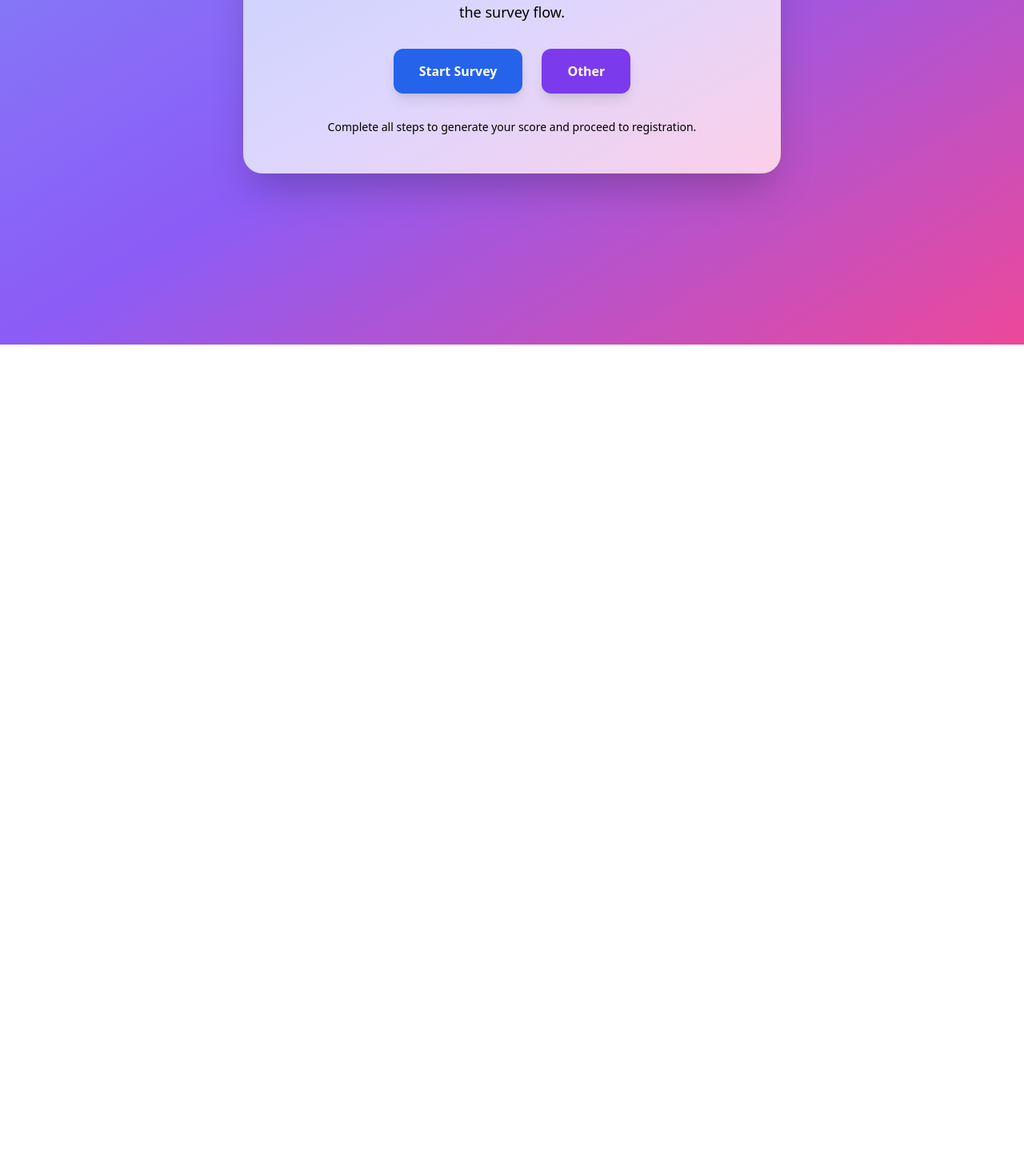
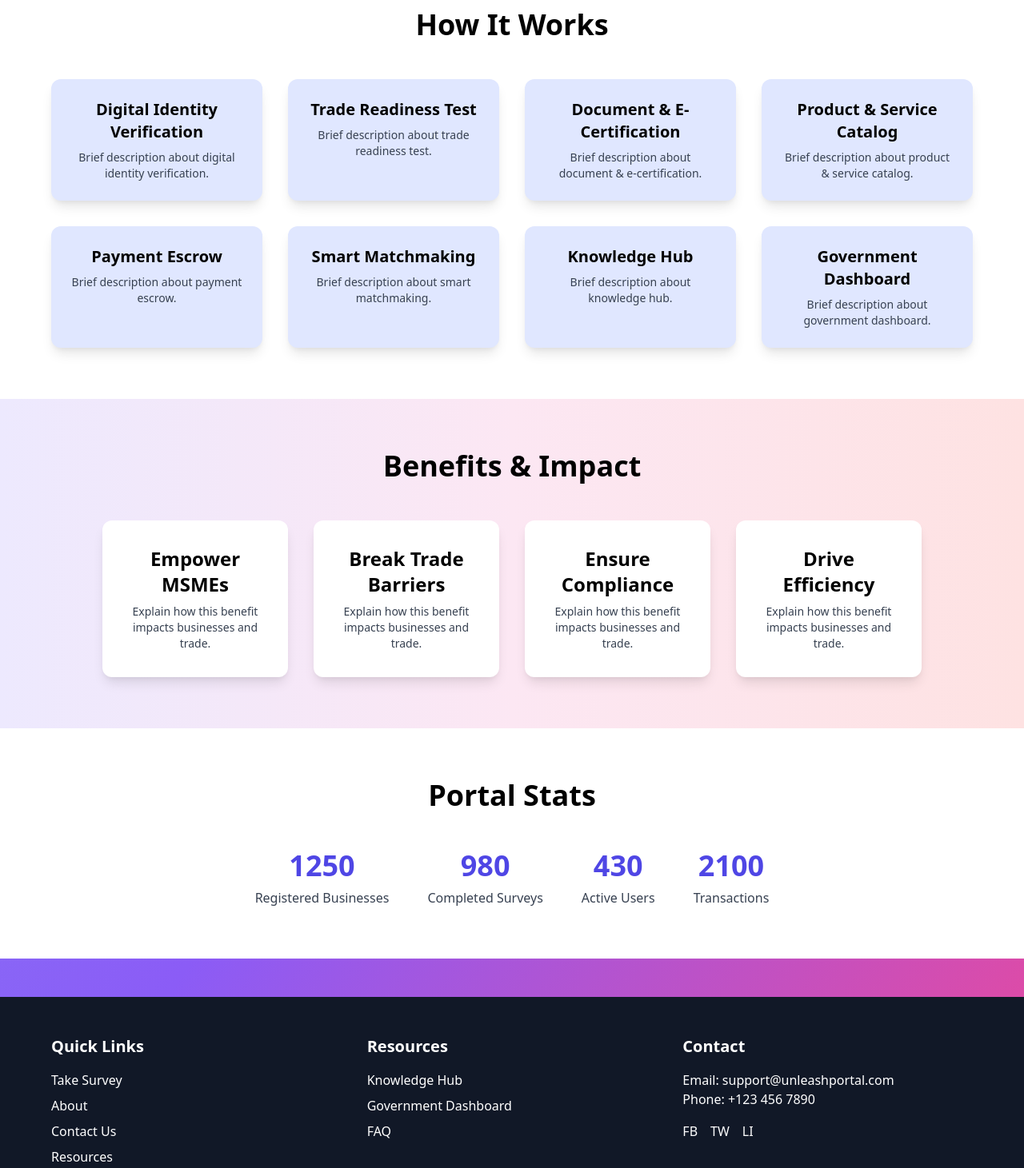
Before and after one commit to Hsprafrique/Unleash, a React (Vite) app: page / in a window 1280 px wide. Shown: the part 369-1830 px from the top of the page at 80% size. Before the commit the page ends 800 px from the top, so only its background shows below. Built offline with nearby package versions, Linux system fonts and the light colour scheme.

Commit message:
new home

```diff
--- a/src/pages/Home.jsx
+++ b/src/pages/Home.jsx
@@ -2,16 +2,15 @@ import { Link } from "react-router-dom";
 
 export default function Home() {
   return (
-    <div className="min-h-screen bg-gradient-to-br from-indigo-400 via-purple-500 to-pink-500 flex items-center justify-center p-6 animate-fadeIn">
-      <div className="w-full max-w-2xl bg-gradient-to-br from-indigo-200 via-purple-200 to-pink-200 rounded-3xl shadow-2xl p-12 text-center space-y-8">
-        <h1 className="text-5xl font-extrabold text-black mb-4 drop-shadow-lg">
-          UNLEASH
-        </h1>
-        <p className="text-black text-lg mb-6 drop-shadow-md">
-          Landing page for the assessment by Sam Ivere. Click below to start the survey flow.
+    <div className="min-h-screen bg-gradient-to-br from-indigo-400 via-purple-500 to-pink-500 animate-fadeIn">
+
+      {/* Hero / Landing Banner */}
+      <section className="flex flex-col items-center justify-center text-center p-12 space-y-6">
+        <h1 className="text-6xl font-extrabold text-white drop-shadow-lg">UNLEASH</h1>
+        <p className="text-white text-lg drop-shadow-md max-w-xl">
+          Complete your trade readiness survey and unlock access to our digital trade portal.
         </p>
-
-        <div className="flex flex-col sm:flex-row justify-center gap-6">
+        <div className="flex flex-col sm:flex-row justify-center gap-6 mt-4">
           <Link
             to="/survey"
             className="px-8 py-4 bg-blue-600 text-white rounded-xl font-semibold hover:bg-blue-700 transform hover:scale-105 transition shadow-lg"
@@ -19,17 +18,108 @@ export default function Home() {
             Start Survey
           </Link>
           <Link
-            to="/COMING-SOON"
+            to="/coming-soon"
             className="px-8 py-4 bg-purple-600 text-white rounded-xl font-semibold hover:bg-purple-700 transform hover:scale-105 transition shadow-lg"
           >
             Other
           </Link>
         </div>
+      </section>
 
-        <p className="text-black text-sm mt-6 drop-shadow-md">
-          Complete all steps to generate your score and proceed to registration.
-        </p>
-      </div>
+      {/* How It Works */}
+      <section className="bg-white py-16 px-6">
+        <h2 className="text-4xl font-bold text-center mb-12">How It Works</h2>
+        <div className="grid grid-cols-1 sm:grid-cols-2 lg:grid-cols-4 gap-8 max-w-6xl mx-auto">
+          {[
+            "Digital Identity Verification",
+            "Trade Readiness Test",
+            "Document & E-Certification",
+            "Product & Service Catalog",
+            "Payment Escrow",
+            "Smart Matchmaking",
+            "Knowledge Hub",
+            "Government Dashboard"
+          ].map((item, idx) => (
+            <div key={idx} className="bg-indigo-100 rounded-xl p-6 text-center shadow-lg hover:shadow-2xl transition">
+              <h3 className="text-xl font-semibold mb-2">{item}</h3>
+              <p className="text-gray-700 text-sm">
+                {/* Placeholder for description */}
+                Brief description about {item.toLowerCase()}.
+              </p>
+            </div>
+          ))}
+        </div>
+      </section>
+
+      {/* Benefits / Impact */}
+      <section className="py-16 px-6 bg-gradient-to-r from-purple-100 via-pink-100 to-red-100">
+        <h2 className="text-4xl font-bold text-center mb-12">Benefits & Impact</h2>
+        <div className="flex flex-col md:flex-row justify-center gap-8 max-w-5xl mx-auto text-center">
+          {["Empower MSMEs", "Break Trade Barriers", "Ensure Compliance", "Drive Efficiency"].map((benefit, idx) => (
+            <div key={idx} className="bg-white rounded-xl p-8 shadow-lg hover:shadow-2xl transition flex-1">
+              <h3 className="text-2xl font-semibold mb-2">{benefit}</h3>
+              <p className="text-gray-700 text-sm">
+                {/* Placeholder */}
+                Explain how this benefit impacts businesses and trade.
+              </p>
+            </div>
+          ))}
+        </div>
+      </section>
+
+      {/* Trade Stats / Numbers */}
+      <section className="py-16 px-6 bg-white">
+        <h2 className="text-4xl font-bold text-center mb-12">Portal Stats</h2>
+        <div className="flex flex-col sm:flex-row justify-center gap-12 max-w-5xl mx-auto text-center">
+          {[
+            { label: "Registered Businesses", value: 1250 },
+            { label: "Completed Surveys", value: 980 },
+            { label: "Active Users", value: 430 },
+            { label: "Transactions", value: 2100 }
+          ].map((stat, idx) => (
+            <div key={idx}>
+              <h3 className="text-4xl font-extrabold text-indigo-600">{stat.value}</h3>
+              <p className="text-gray-700 mt-2">{stat.label}</p>
+            </div>
+          ))}
+        </div>
+      </section>
+
+      {/* Footer */}
+      <footer className="bg-gray-900 text-white py-12 px-6 mt-12">
+        <div className="max-w-6xl mx-auto grid grid-cols-1 md:grid-cols-3 gap-8">
+          <div>
+
+<h3 className="font-bold text-xl mb-4">Quick Links</h3>
+            <ul className="space-y-2">
+              <li><Link to="/survey" className="hover:underline">Take Survey</Link></li>
+              <li><Link to="/about" className="hover:underline">About</Link></li>
+              <li><Link to="/contact" className="hover:underline">Contact Us</Link></li>
+              <li><Link to="/resources" className="hover:underline">Resources</Link></li>
+            </ul>
+          </div>
+          <div>
+            <h3 className="font-bold text-xl mb-4">Resources</h3>
+            <ul className="space-y-2">
+              <li><Link to="/knowledge-hub" className="hover:underline">Knowledge Hub</Link></li>
+              <li><Link to="/government-dashboard" className="hover:underline">Government Dashboard</Link></li>
+              <li><Link to="/faq" className="hover:underline">FAQ</Link></li>
+            </ul>
+          </div>
+          <div>
+            <h3 className="font-bold text-xl mb-4">Contact</h3>
+            <p>Email: support@unleashportal.com</p>
+            <p>Phone: +123 456 7890</p>
+            <div className="flex gap-4 mt-4">
+              <a href="#" className="hover:text-indigo-400">FB</a>
+              <a href="#" className="hover:text-indigo-400">TW</a>
+              <a href="#" className="hover:text-indigo-400">LI</a>
+            </div>
+          </div>
+        </div>
+        <p className="text-center text-gray-400 mt-8">© 2025 UNLEASH. All rights reserved.</p>
+      </footer>
+
     </div>
   );
 }
```
